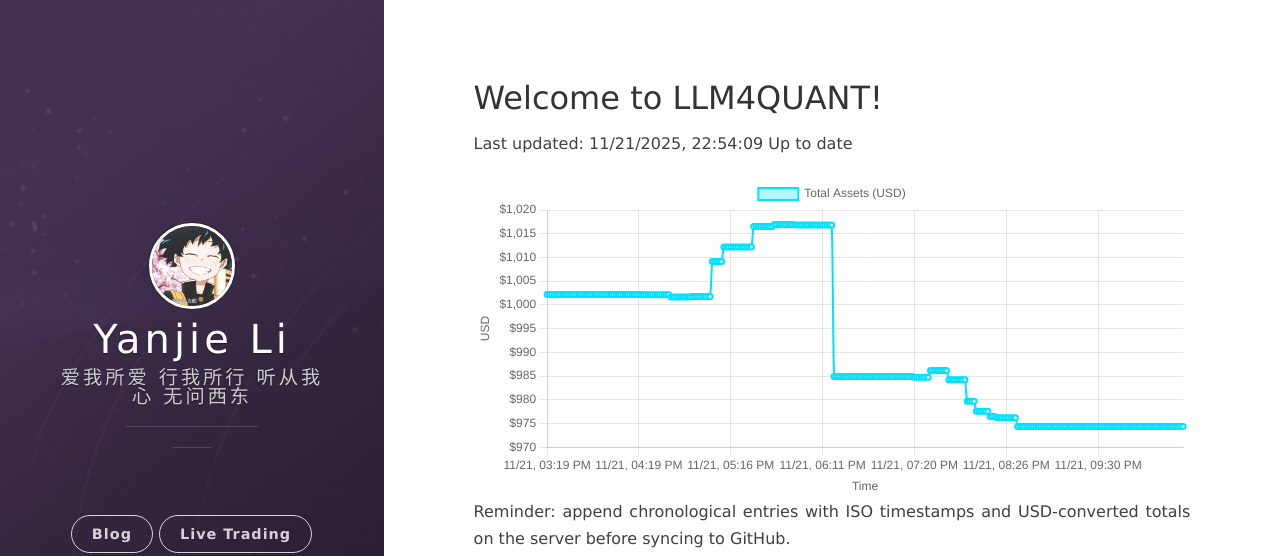
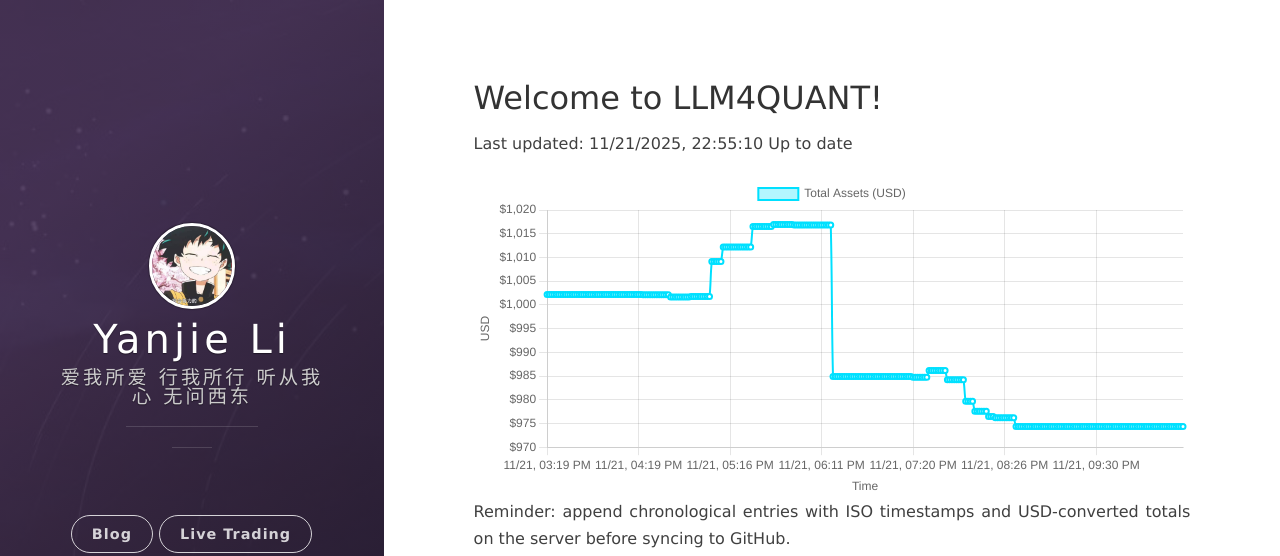
Before and after one commit to leeyegy/leeyegy.github.io, a Jekyll site: the page built from live-trading.html, in a window 1280 px wide. Shown: the top 556 px of the page. Built offline with Jekyll 4.4.1, drawn with Linux system fonts in a browser that asks for light colours; nearby versions of some CDN libraries.

Commit message:
AccountMonitor: update balance history 2025-11-22T06:55:10+08:00

```diff
--- a/assets/data/binance/balance-history.json
+++ b/assets/data/binance/balance-history.json
@@ -1,5 +1,5 @@
 {
-  "generatedAt": "2025-11-22T06:54:09+08:00",
+  "generatedAt": "2025-11-22T06:55:10+08:00",
   "asset": "total_usd_value",
   "history": [
     {
@@ -1113,6 +1113,10 @@
     {
       "timestamp": "2025-11-22T06:54:09+08:00",
       "totalUsd": 974.36593718
+    },
+    {
+      "timestamp": "2025-11-22T06:55:10+08:00",
+      "totalUsd": 974.36593718
     }
   ]
 }
```
